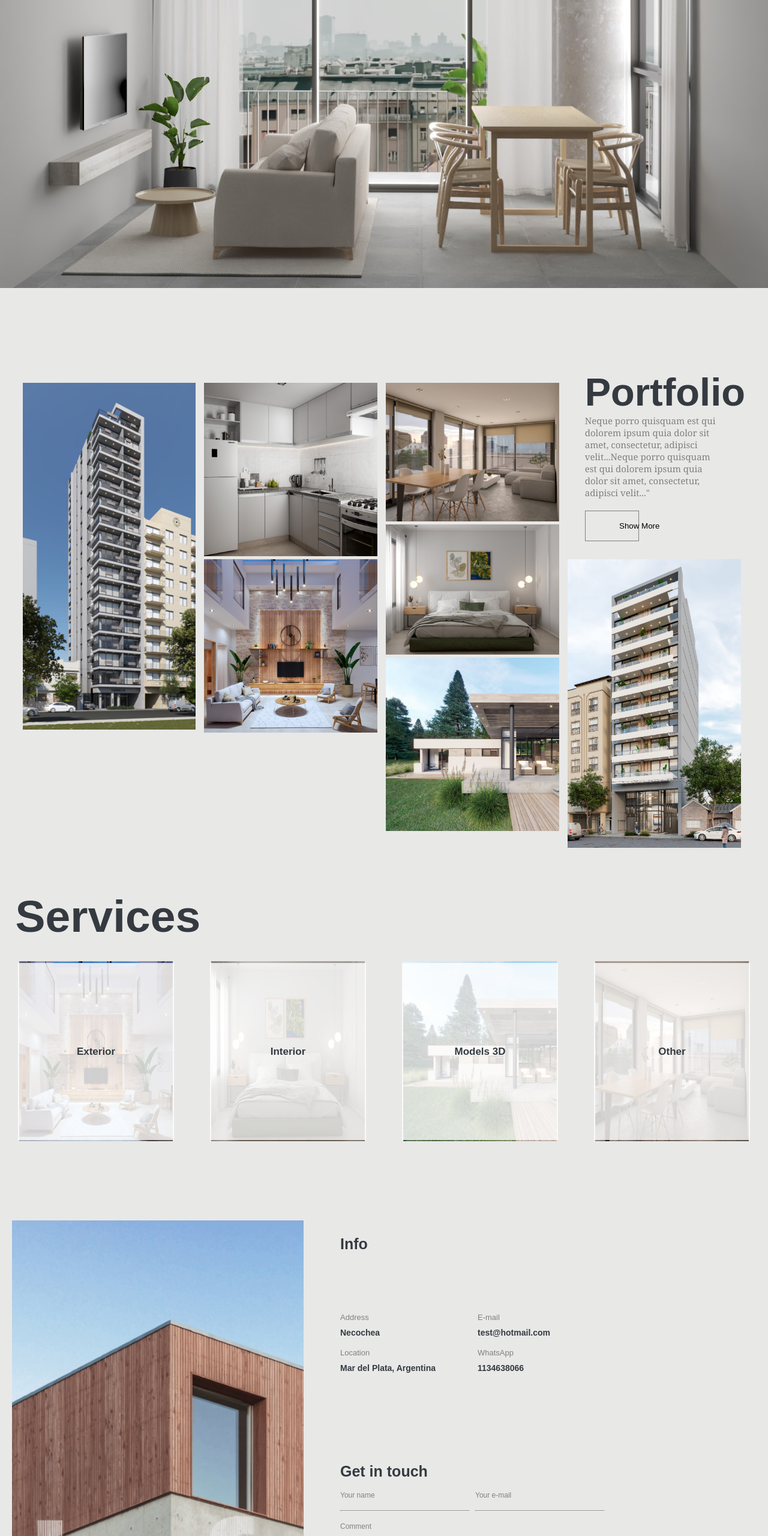
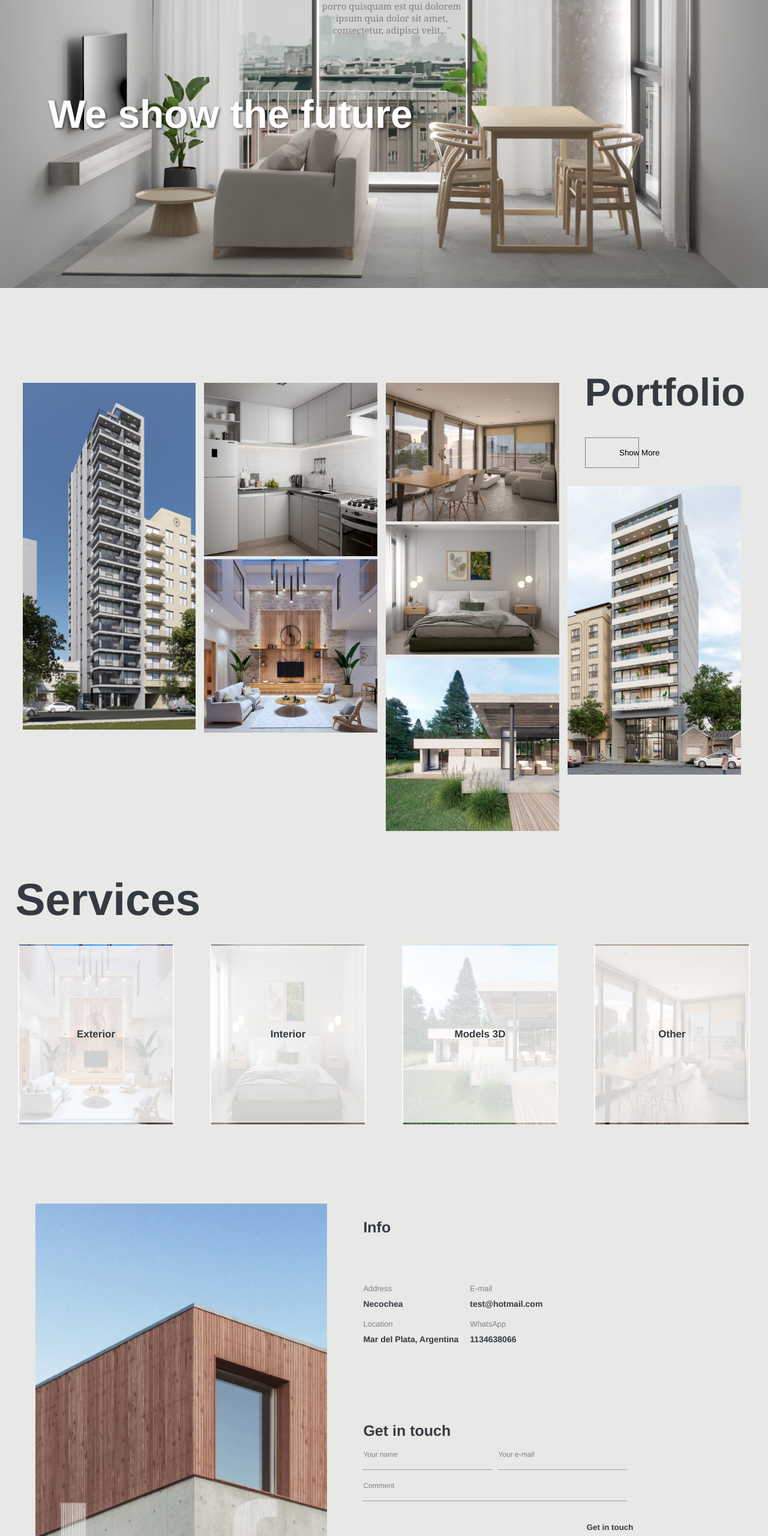
Before and after one commit to luccamicale/Mrenders, a website built with webpack: page src/index.html in a window 1280 px wide. Shown: the part 240-2800 px from the top of the page at 60% size. Built offline with nearby package versions, Linux system fonts and the light colour scheme; files whose address does not match are found by name.

Commit message:
feat: :art: I added a title and description

```diff
--- a/src/index.html
+++ b/src/index.html
@@ -13,6 +13,13 @@
         <div style="display: flex; justify-content: center;">
             <img class="background" src="images/homelast.jpeg" alt="Back"/>
             <img class="background2" src="images/home_mobile1.jpeg" alt="Back"/>
+
+            <div class="text_description">
+                <span class="description"></span>
+            </div>
+            <div class="text_title">
+                <h1 class="title">We show the future</h1>
+            </div>
         </div>
 
 
@@ -35,7 +42,6 @@
 
         </nav>
 
-        </section>
 
 
         <section class="section_Portfolio" style="box-sizing: border-box; margin-top: 150px; width: 95%; margin-left: 2%;">
@@ -110,7 +116,7 @@
                 </div>
                 <div style="margin-left: 5%;">
                     <h4 style="font-size: 25px; color: #343a40; margin-top: 25px;">Info</h4>
-                        <div style="display: flex; gap: 70px; margin-top: 100px;">
+                        <div style="display: flex; gap: 19px; margin-top: 80px;">
                             <div class="div_container_first">
                                 <span class="text_contact"> Address</span>
                                 <strong class="text_strong_contact">Necochea</strong>
@@ -128,7 +134,7 @@
                         </div>
 
                         <div>
-                            <h4 style="font-size: 25px; margin-top: 150px; color: #343a40;">Get in touch</h4>
+                            <h4 class="subtitle_getintouch" >Get in touch</h4>
                             <div class="container-form">
                                 <form action="https://formspree.io/f/xknegzyn" method="POST" id="form">
                                     <div class="flex-container">
--- a/src/style.css
+++ b/src/style.css
@@ -4,12 +4,13 @@
   padding: 0;
   box-sizing: border-box;
   background-color: #e8e8e7;
+  font-family: Helvetica;
 }
 
 /* Estilo para el fondo de pantalla */
 body {
 
-  font-family: Arial, Helvetica, sans-serif;
+  font-family: Helvetica;
   background-position: center;
   height: 100vh; /* Hace que el fondo cubra toda la pantalla */
 }
@@ -26,6 +27,49 @@ body {
   .background {
     display: none;
   }
+}
+
+.background-container {
+  position: relative;
+  display: inline-block;
+}
+
+/* Estilos para la superposición de título y texto */
+.text_title {
+  position: absolute;
+  top: 55%; /* Centra verticalmente el contenido */
+  left: 30%; /* Centra horizontalmente el contenido */
+  transform: translate(-50%, -50%); /* Centra el contenido en el centro del contenedor */
+  text-align: center;
+  color: white;
+  background-color: transparent;
+  z-index: 1; /* Asegura que el contenido esté por encima de la imagen de fondo */
+}
+
+.title {
+  font-size: 66px;
+  margin-bottom: 20px;
+  background-color: transparent;
+  text-shadow: 2px 2px 4px rgba(0, 0, 0, 0.5);
+}
+
+.text_description {
+  position: absolute;
+  top: 30%; /* Centra verticalmente el contenido */
+  left: 51%; /* Centra horizontalmente el contenido */
+  transform: translate(-50%, -50%); /* Centra el contenido en el centro del contenedor */
+  text-align: center;
+  color: white;
+  width: 20%;
+  background-color: transparent;
+  z-index: 1; /* Asegura que el contenido esté por encima de la imagen de fondo */
+}
+
+
+
+.description {
+  font-size: 18px;
+  background-color: transparent;
 }
 
 /* Estilos para el navbar */
@@ -62,7 +106,7 @@ body {
 .menu li a {
   text-decoration: none;
   color: #333; /* Color de los enlaces */
-  font-size: 18px; /* Tamaño de la fuente */
+  font-size: 16px; /* Tamaño de la fuente */
   border-bottom: 2px solid transparent; /* Establece un borde inferior transparente por defecto */
   transition: border-bottom-color 0.3s ease; /* Agrega una transición suave para el color del borde inferior */
   padding-bottom: 10px; /* Ajusta el espacio entre el texto y el borde inferior */
@@ -80,6 +124,10 @@ body {
   .navbar {
       flex-direction: column; /* Cambia el diseño del navbar a una columna en dispositivos móviles */
       padding: 10px;
+  }
+
+  .text_description {
+    display: none;
   }
 
   .menu {
@@ -121,8 +169,6 @@ body {
 
     font-size: 18px; /* Tamaño de la fuente */
     border-bottom: transparent; /* Establece un borde inferior transparente por defecto */
-
-
   }
 
 
@@ -280,6 +326,12 @@ body {
     margin-left: 2%;
   }
 
+  @media (max-width: 520px) {
+    .title_services {
+      font-size: 48px;
+    }
+  }
+
   .learn_more {
     font-size: 15px;
     color: #343a40;
@@ -390,7 +442,7 @@ body {
   text-orientation: sideways; /* Orienta el texto verticalmente con las letras mirando hacia arriba */
   font-size: 45px;
   color: #343a40;
-  margin-left: 13%;
+  margin-left: 16%;
   margin-bottom: 270px;
   transform: rotate(180deg); /* Rota el texto 180 grados para que aparezca correctamente */
 }
@@ -489,6 +541,13 @@ textarea:focus {
 .container_contact_form {
   display: flex;
   gap: 10px;
+  margin-left: 3%;
+}
+
+.subtitle_getintouch {
+  font-size: 25px;
+  margin-top: 130px;
+  color: #343a40;
 }
 
 .container_photo_contact {
@@ -499,7 +558,7 @@ textarea:focus {
   .container_contact_form {
     display: flex;
     flex-direction: column;
-    margin-left: 5%;
+    margin-left: 7%;
   }
 
 
@@ -523,6 +582,11 @@ textarea:focus {
   .container-form {
     width: 340px;
     margin-left: -30px;
+    margin-top: 50px;
+  }
+
+  .subtitle_getintouch {
+    margin-top: 70px;
   }
 }
 
```
